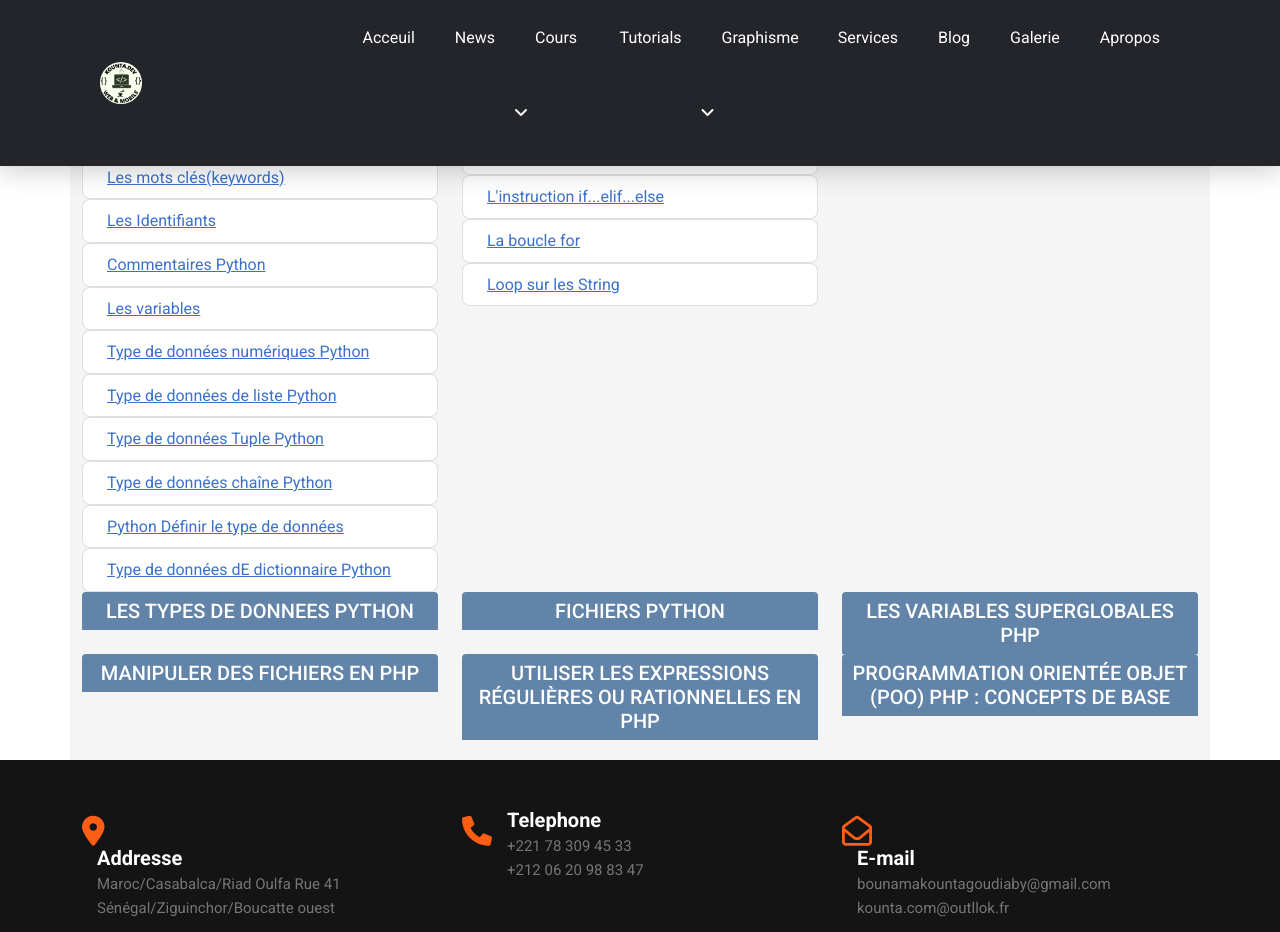
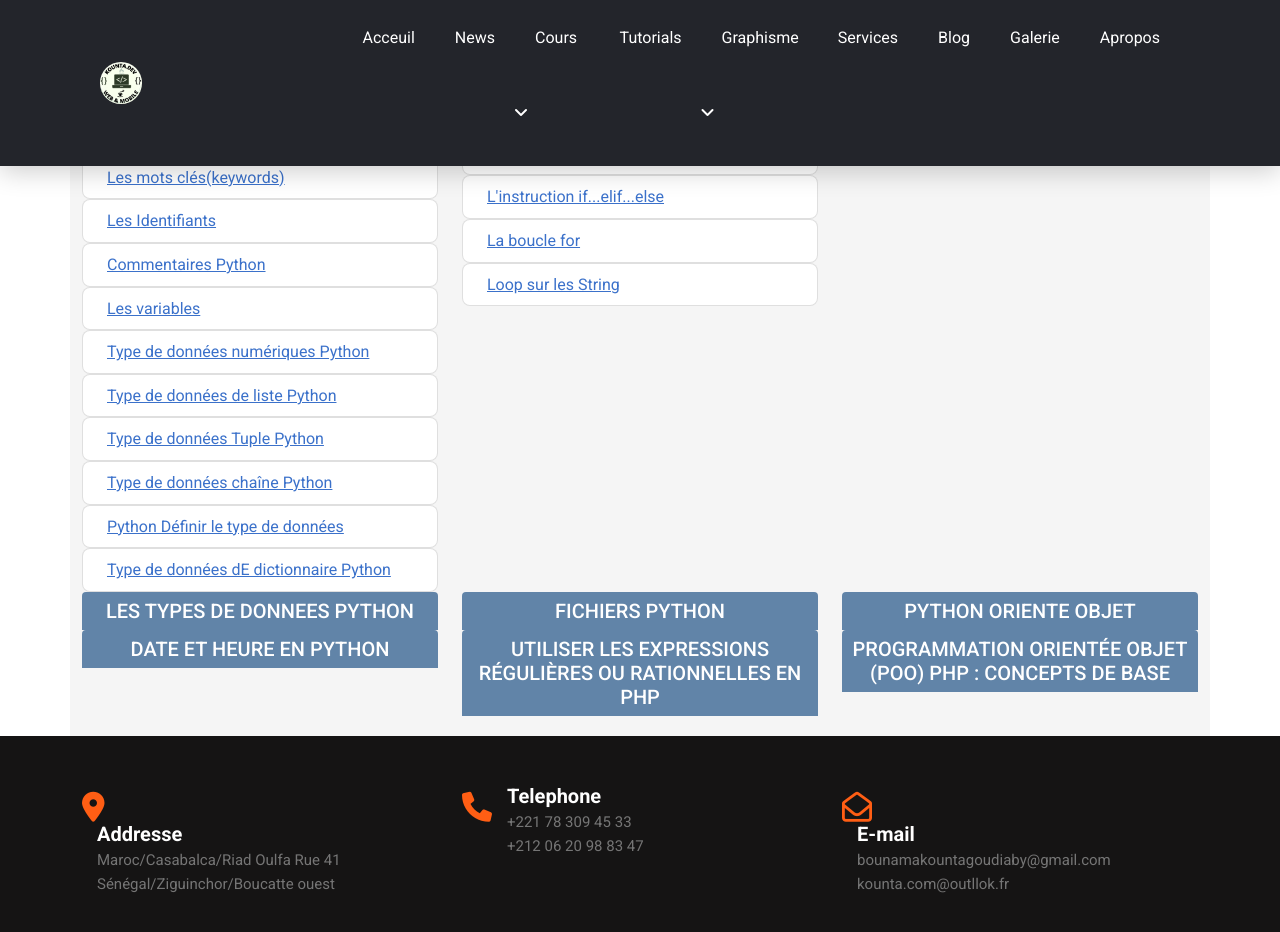
Before and after one commit to Kountade/cours, a Django app: page /python in a window 1280 px wide. Shown: the top 932 px of the page. Run offline with Django 4.2, Linux system fonts and the light colour scheme; data comes from the database, SQL or seed files in the repository; some libraries are stand-ins or nearby versions; some web fonts are replaced.

Commit message:
cours python

```diff
--- a/blog/templates/blog/python/python.html
+++ b/blog/templates/blog/python/python.html
@@ -84,7 +84,7 @@
 </div>
 <div class="col-lg-4">
         <div class="card-body">
-            <h5 class="card-title ">LES VARIABLES SUPERGLOBALES PHP</h5>
+            <h5 class="card-title ">PYTHON  ORIENTE OBJET</h5>
             <!-- Default List group -->
             {% for pnt6 in pithon6 %}
             <ul class="list-group">
@@ -100,7 +100,7 @@
 </div>
 <div class="col-lg-4">
         <div class="card-body">
-            <h5 class="card-title ">    MANIPULER DES FICHIERS EN PHP</h5>
+            <h5 class="card-title ">DATE ET HEURE EN PYTHON</h5>
             <!-- Default List group -->
             {% for ptn7 in pithon7 %}
             <ul class="list-group">
```
